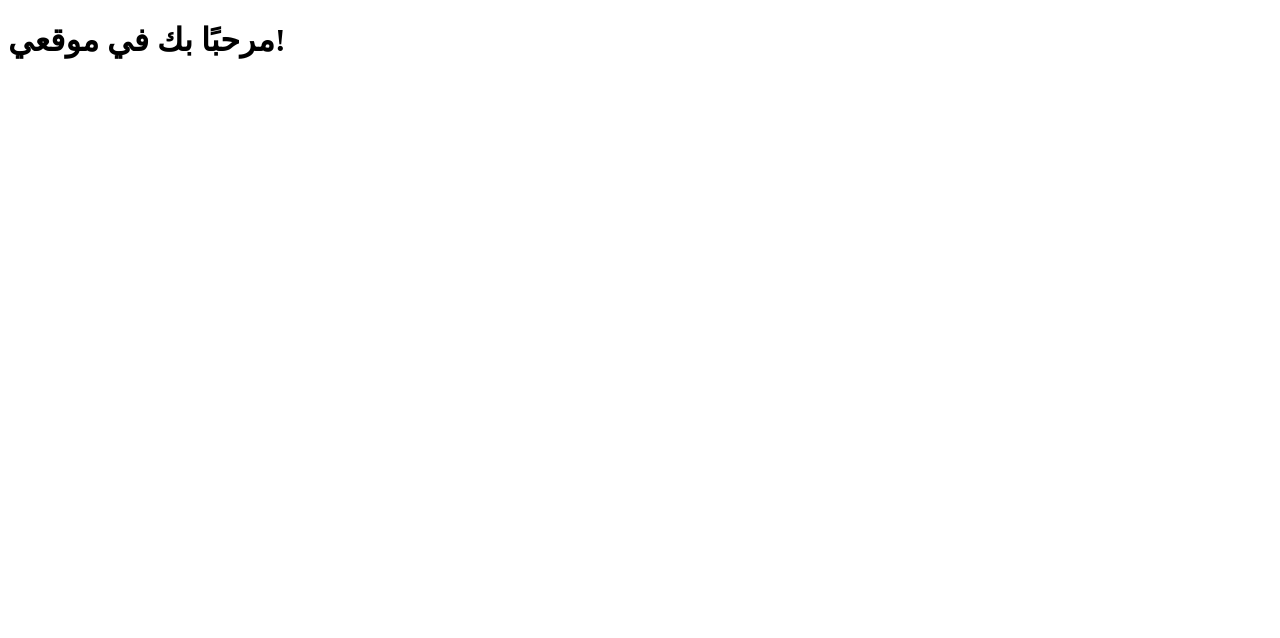
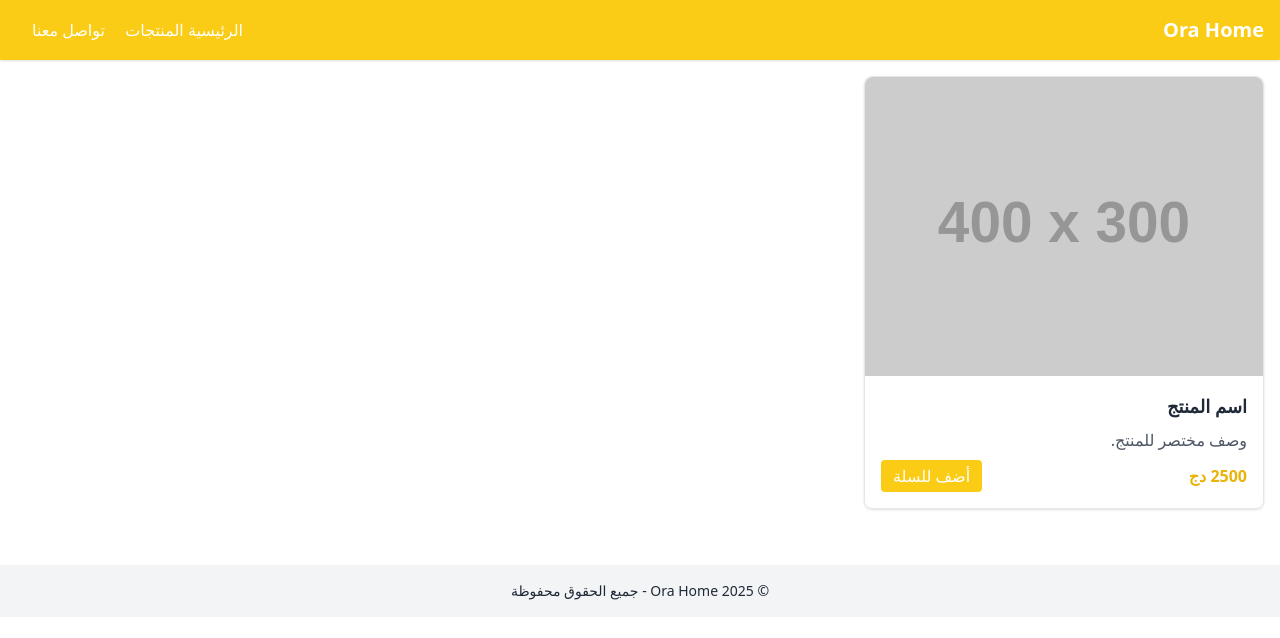
Before and after one commit to Anis20072904/Anis20072904.github.io, a plain HTML site: page index.html in a window 1280 px wide. Drawn offline with nearby package versions, Linux system fonts and the light colour scheme; placeholder pictures from the web are drawn by us.

Commit message:
Add files via upload
a

```diff
--- a/index.html
+++ b/index.html
@@ -1,9 +1,47 @@
 <!DOCTYPE html>
-<html>
-  <head>
-    <title>موقعي الأول</title>
-  </head>
-  <body>
-    <h1>مرحبًا بك في موقعي!</h1>
-  </body>
+<html lang="ar" dir="rtl">
+<head>
+  <meta charset="UTF-8" />
+  <meta name="viewport" content="width=device-width, initial-scale=1.0" />
+  <title>Ora Home - متجر ديكور</title>
+  <script src="https://cdn.tailwindcss.com"></script>
+  <script src="https://unpkg.com/alpinejs" defer></script>
+</head>
+<body class="bg-white text-gray-800 font-sans">
+
+  <!-- شريط التنقل -->
+  <header class="bg-yellow-400 shadow p-4 flex justify-between items-center">
+    <h1 class="text-xl font-bold text-white">Ora Home</h1>
+    <nav class="space-x-4">
+      <a href="#" class="text-white hover:underline">الرئيسية</a>
+      <a href="#" class="text-white hover:underline">المنتجات</a>
+      <a href="#" class="text-white hover:underline">تواصل معنا</a>
+    </nav>
+  </header>
+
+  <!-- عرض المنتجات -->
+  <main class="p-4 grid grid-cols-1 sm:grid-cols-2 md:grid-cols-3 gap-6">
+    <!-- منتج 1 -->
+    <div class="border rounded-lg shadow hover:shadow-lg transition">
+      <img src="https://via.placeholder.com/400x300" alt="منتج" class="rounded-t-lg">
+      <div class="p-4">
+        <h2 class="text-lg font-semibold mb-2">اسم المنتج</h2>
+        <p class="text-gray-600 mb-2">وصف مختصر للمنتج.</p>
+        <div class="flex justify-between items-center">
+          <span class="text-yellow-500 font-bold">2500 دج</span>
+          <button class="bg-yellow-400 text-white px-3 py-1 rounded hover:bg-yellow-500">أضف للسلة</button>
+        </div>
+      </div>
+    </div>
+
+    <!-- نسخ المنتج أكثر من مرة لتعبئة الصفحة -->
+
+  </main>
+
+  <!-- تذييل -->
+  <footer class="bg-gray-100 text-center text-sm p-4 mt-10">
+    © 2025 Ora Home - جميع الحقوق محفوظة
+  </footer>
+
+</body>
 </html>
```
